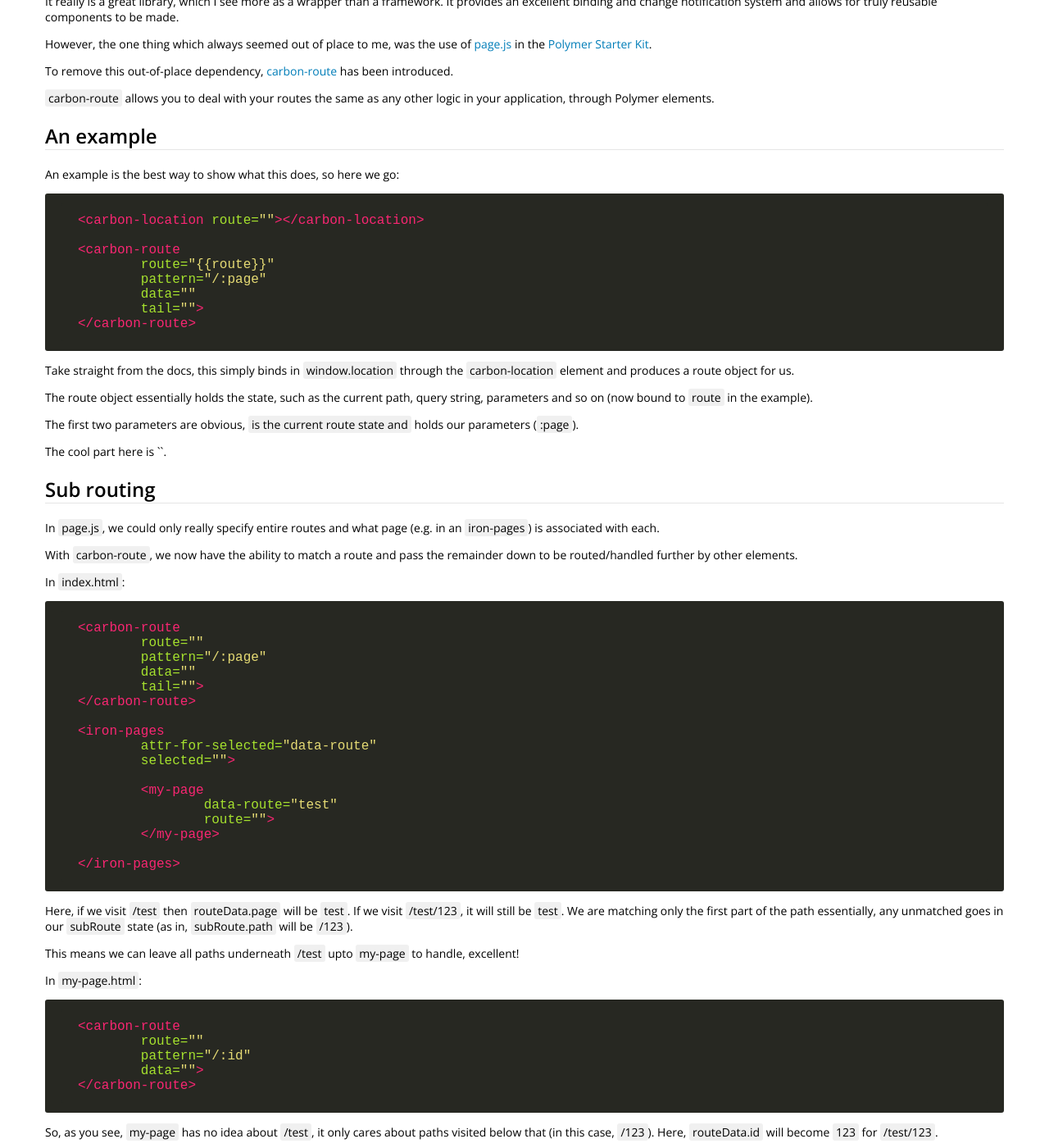
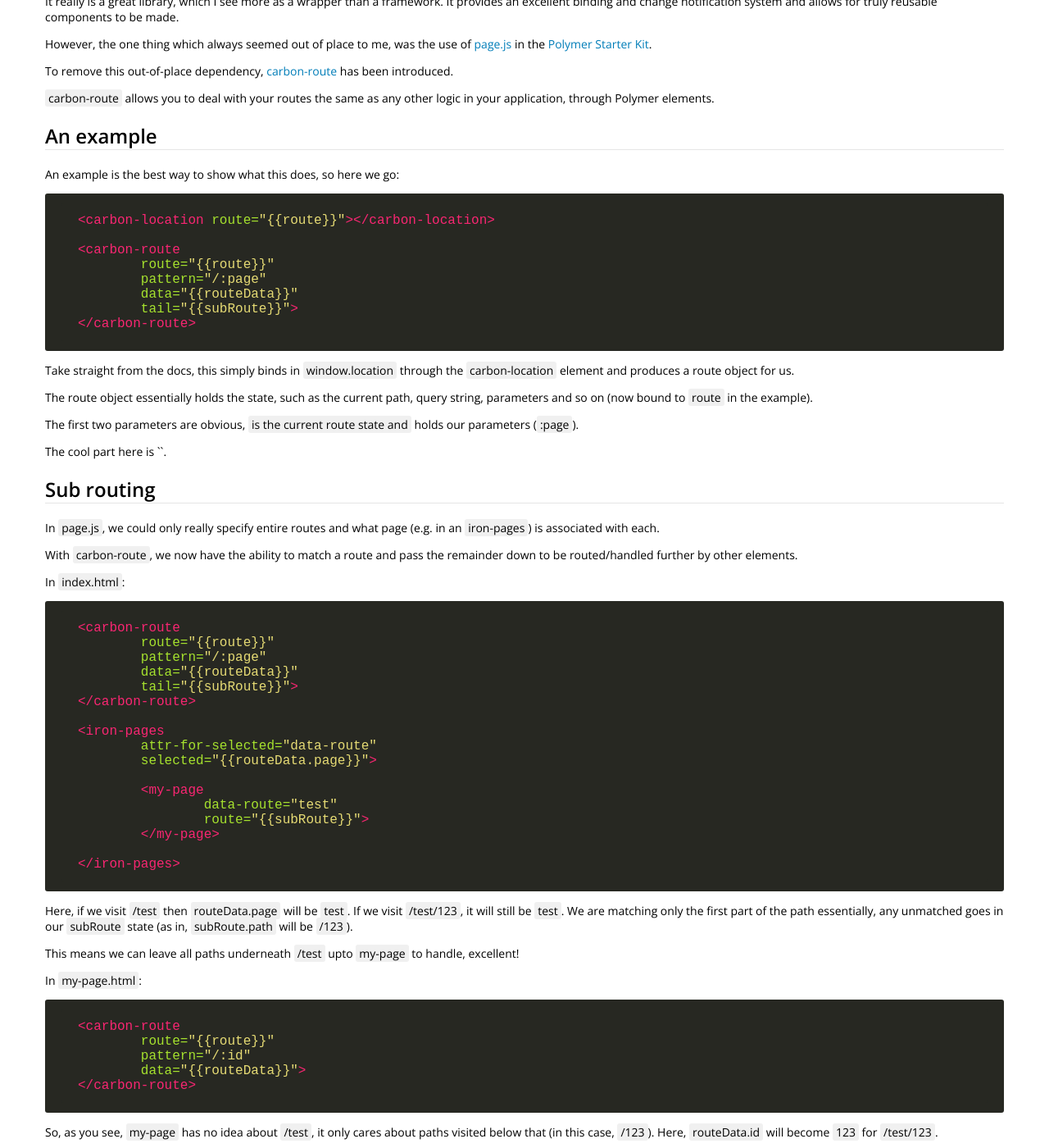
Before and after one commit to 43081j/43081j.github.io, a Jekyll site: the page built from _posts/2016-04-18-polymer-routing.md, in a window 1280 px wide and 1400 px high, scrolled down 267 px. Shown: the whole window at 82% size. Built offline with Jekyll 4.4.1, drawn with Linux system fonts in a browser that asks for light colours; nearby versions of some CDN libraries; comment, search, counter and statistics services are not loaded; some of the changed lines change nothing that is shown.

Commit message:
job done son

````diff
--- a/_posts/2016-04-18-polymer-routing.md
+++ b/_posts/2016-04-18-polymer-routing.md
@@ -18,13 +18,13 @@
 An example is the best way to show what this does, so here we go:
 
 ```html
-<carbon-location route="{{route}}"></carbon-location>
+<carbon-location route="{% raw %}{{route}}{% endraw %}"></carbon-location>
 
 <carbon-route
 	route="{% raw %}{{route}}{% endraw %}"
 	pattern="/:page"
-	data="{{routeData}}"
-	tail="{{subRoute}}">
+	data="{% raw %}{{routeData}}{% endraw %}"
+	tail="{% raw %}{{subRoute}}{% endraw %}">
 </carbon-route>
 ```
 
@@ -46,19 +46,19 @@
 
 ```html
 <carbon-route
-	route="{{route}}"
+	route="{% raw %}{{route}}{% endraw %}"
 	pattern="/:page"
-	data="{{routeData}}"
-	tail="{{subRoute}}">
+	data="{% raw %}{{routeData}}{% endraw %}"
+	tail="{% raw %}{{subRoute}}{% endraw %}">
 </carbon-route>
 
 <iron-pages
 	attr-for-selected="data-route"
-	selected="{{routeData.page}}">
+	selected="{% raw %}{{routeData.page}}{% endraw %}">
 
 	<my-page
 		data-route="test"
-		route="{{subRoute}}">
+		route="{% raw %}{{subRoute}}{% endraw %}">
 	</my-page>
 
 </iron-pages>
@@ -72,9 +72,9 @@
 
 ```html
 <carbon-route
-	route="{{route}}"
+	route="{% raw %}{{route}}{% endraw %}"
 	pattern="/:id"
-	data="{{routeData}}">
+	data="{% raw %}{{routeData}}{% endraw %}">
 </carbon-route>
 ```
 
````
